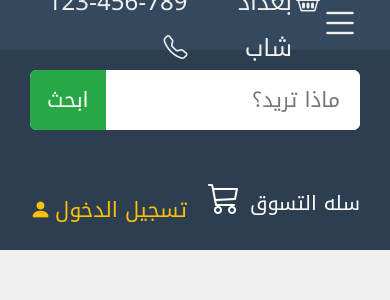
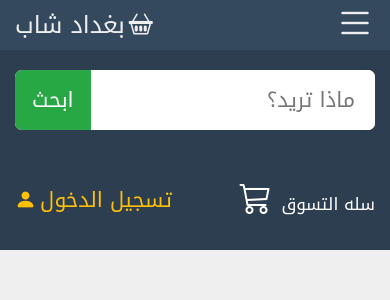
Before and after one commit to David-111409/E-Commerce-Baghdad, a React (Vite) app: page / in a window 390 px wide. Shown: the top 300 px of the page. Built offline with nearby package versions, Linux system fonts and the light colour scheme; the HTML template or start-up script is replaced by a standard one.

Commit message:
edit on style

```diff
--- a/src/components/header/Header.jsx
+++ b/src/components/header/Header.jsx
@@ -1,8 +1,21 @@
 import { Link } from "react-router-dom";
 import "./header.css";
-import { useState } from "react";
+import { useState, useEffect, useRef } from "react";
 const Header = () => {
   const [open, setOpen] = useState(false);
+  const navRef = useRef(null);
+  const closeLink = (e) => e.target.classList.contains("navbar-link") && setOpen(false);
+  useEffect(() => {
+    const handleClickOutside = (event) => {
+      if (navRef.current && !navRef.current.contains(event.target) && open) setOpen(false);
+    };
+
+    document.addEventListener("mousedown", handleClickOutside);
+
+    return () => {
+      document.removeEventListener("mousedown", handleClickOutside);
+    };
+  }, [open]);
   return (
     <header>
       <Link to={"/login"} className="header-login">
@@ -38,17 +51,19 @@ const Header = () => {
           <i className="bi bi-cart3"></i>
         </Link>
       </div>
-      <nav className={`navbar ${open ? "open" : ""}  container`}>
+      <nav className={`navbar ${open ? "open" : ""}  container`} ref={navRef}>
         <div onClick={() => setOpen(false)} className="navbar-close-icon">
           <i className="bi bi-x-lg"></i>
         </div>
-        <div className="navbar-links">
+        <div className="navbar-links" onClick={closeLink}>
           <Link to="/" className="navbar-link">
             الصفحه الرئیسیه
           </Link>
+
           <Link to="/products" className="navbar-link">
             الإلكترونيات و الموبايلات
           </Link>
+
           <Link className="navbar-link">المنزل و المطبخ</Link>
           <Link className="navbar-link">رجاليه</Link>
           <Link className="navbar-link">نسائیه</Link>
--- a/src/components/header/header.css
+++ b/src/components/header/header.css
@@ -124,16 +124,10 @@ header {
   display: none;
   font-size: 32px;
   color: #e74c3c;
-  padding: 10px;
-  /* text-align: left;
-  width: 100%; */
+  margin: 10px;
   cursor: pointer;
 }
-@media (max-width: 1100px) {
-  .navbar-links {
-    gap: 17px;
-  }
-}
+
 @media (max-width: 920px) {
   .top-header-menu {
     display: block;
@@ -153,9 +147,9 @@ header {
   .navbar {
     position: fixed;
     top: 0;
-    right: -320px;
+    right: -280px;
     background-color: var(--primary-color);
-    width: 320px;
+    width: 280px;
     height: 100vh;
     padding: 0;
     align-items: flex-start;
@@ -173,7 +167,6 @@ header {
     width: 100%;
   }
   .navbar-link {
-    margin-bottom: 20px;
     padding-right: 20px;
   }
   .navbar-close-icon {
@@ -181,3 +174,23 @@ header {
     align-self: flex-end;
   }
 }
+
+@media (max-width: 520px) {
+  .top-header,
+  .middle-header {
+    padding: 0 15px;
+  }
+
+  .top-header-phone {
+    display: none;
+  }
+
+  .header-login {
+    top: 180px;
+    left: 15px;
+  }
+
+  .middle-header-shopping-cart {
+    font-size: 17px;
+  }
+}
```
